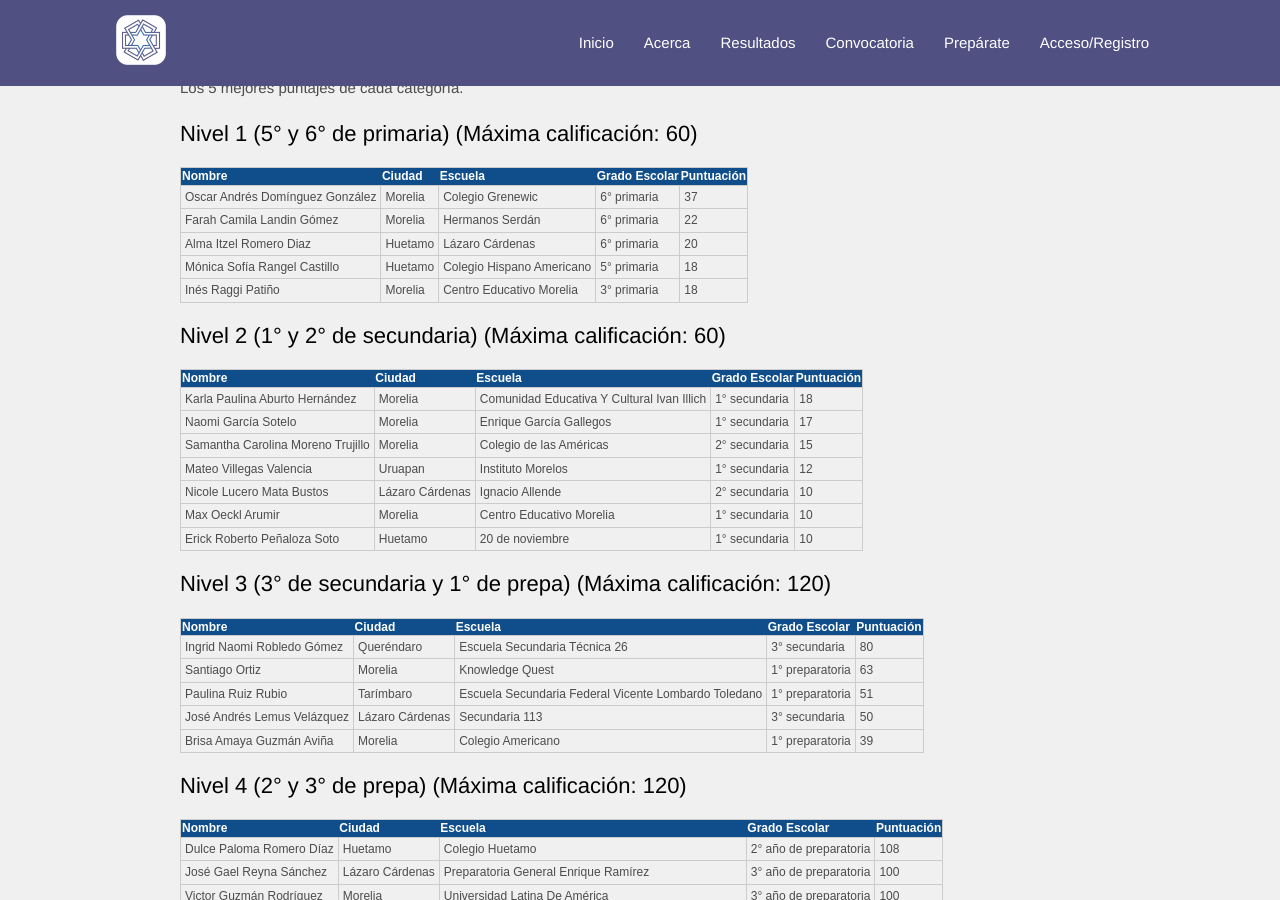
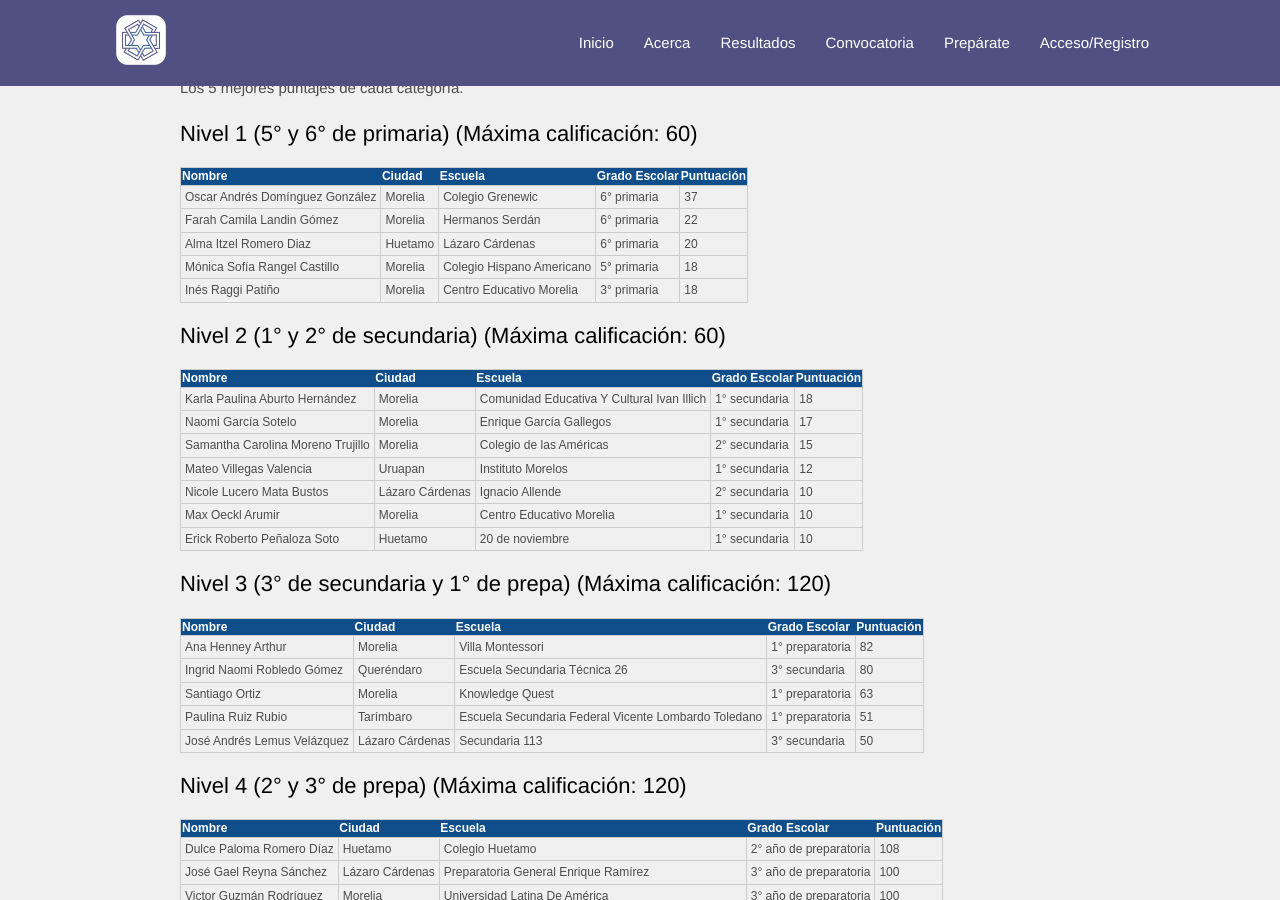
Before and after one commit to OlimpiadaMatematicasMichoacan/WOMM, a Jekyll site: the page built from _pages/resultados.md, in a window 1280 px wide and 900 px high, scrolled down 626 px. Built offline with Jekyll 4.4.1, drawn with Linux system fonts in a browser that asks for light colours.

Commit message:
added resultados semifinal

```diff
--- a/_pages/resultados.md
+++ b/_pages/resultados.md
@@ -38,7 +38,7 @@ Los 5 mejores puntajes de cada categoría.
  <tr><td>Oscar Andrés Domínguez González</td><td>Morelia</td><td>Colegio Grenewic</td><td>6° primaria</td><td>37</td></tr>
  <tr><td>Farah Camila Landin Gómez</td><td>Morelia</td><td>Hermanos Serdán</td><td>6° primaria</td><td>22</td></tr>
  <tr><td>Alma Itzel Romero Diaz</td><td>Huetamo</td><td>Lázaro Cárdenas</td><td>6° primaria</td><td>20</td></tr>
- <tr><td>Mónica Sofía Rangel Castillo</td><td>Huetamo</td><td>Colegio Hispano Americano</td><td>5° primaria</td><td>18</td></tr>
+ <tr><td>Mónica Sofía Rangel Castillo</td><td>Morelia</td><td>Colegio Hispano Americano</td><td>5° primaria</td><td>18</td></tr>
  <tr><td>Inés Raggi Patiño</td><td>Morelia</td><td>Centro Educativo Morelia</td><td>3° primaria</td><td>18</td></tr>
 </tbody></table>
 
@@ -59,11 +59,11 @@ Los 5 mejores puntajes de cada categoría.
 
 <table class="results-table">
 <thead><tr class="tableizer-firstrow"><th>Nombre</th><th>Ciudad</th><th>Escuela</th><th>Grado Escolar</th><th>Puntuación</th></tr></thead><tbody>
+ <tr><td>Ana Henney Arthur</td><td>Morelia</td><td>Villa Montessori</td><td>1° preparatoria</td><td>82</td></tr>
  <tr><td>Ingrid Naomi Robledo Gómez</td><td>Queréndaro</td><td>Escuela Secundaria Técnica 26</td><td>3° secundaria</td><td>80</td></tr>
  <tr><td>Santiago Ortiz</td><td>Morelia</td><td>Knowledge Quest</td><td>1° preparatoria</td><td>63</td></tr>
  <tr><td>Paulina Ruiz Rubio</td><td>Tarímbaro</td><td>Escuela Secundaria Federal Vicente Lombardo Toledano</td><td>1° preparatoria</td><td>51</td></tr>
  <tr><td>José Andrés Lemus Velázquez</td><td>Lázaro Cárdenas</td><td>Secundaria 113</td><td>3° secundaria</td><td>50</td></tr>
- <tr><td>Brisa Amaya Guzmán Aviña</td><td>Morelia</td><td>Colegio Americano</td><td>1° preparatoria</td><td>39</td></tr>
 </tbody></table>
 
 #### Nivel 4 (2° y 3° de prepa) (Máxima calificación: 120)
```
